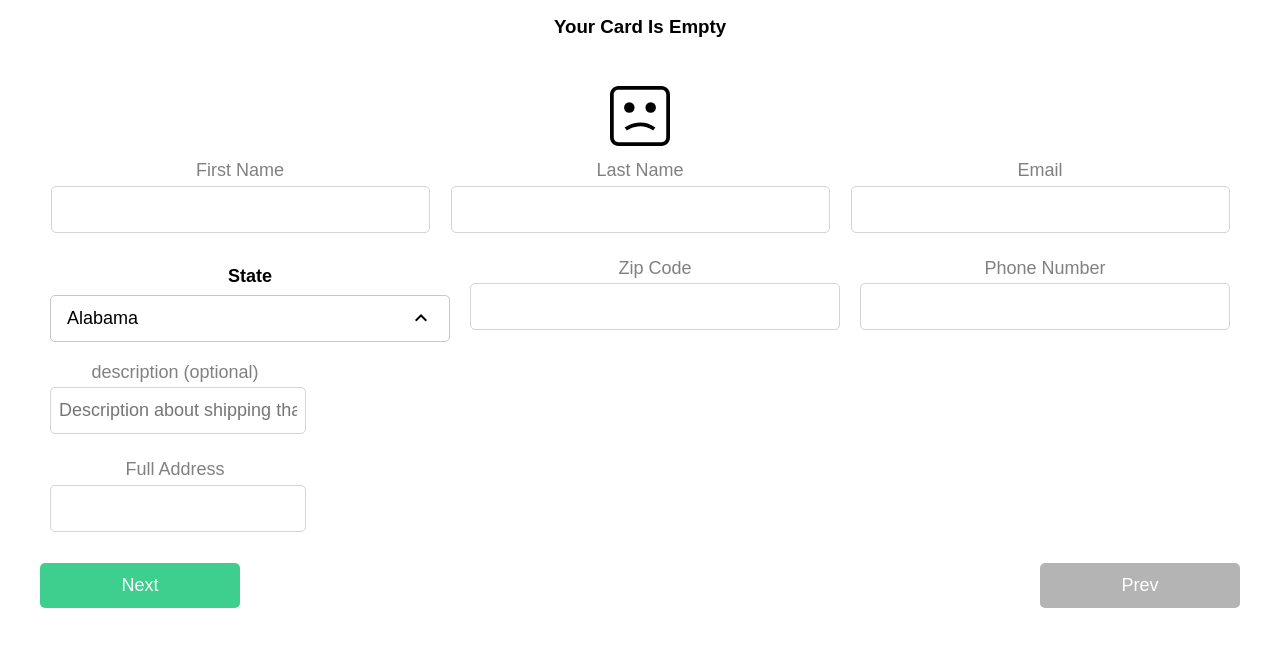
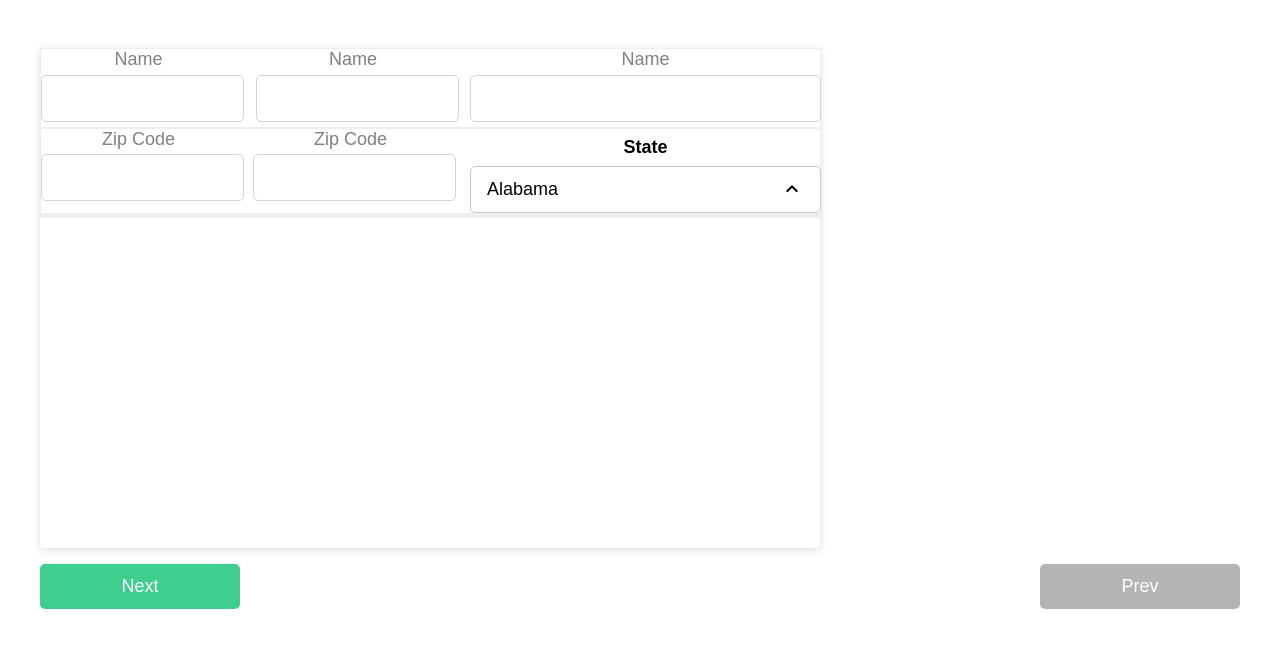
Before and after one commit to ariannargesi/StickerShop, a React (Create React App) app: page /checkout in a window 1280 px wide. Shown: the top 648 px of the page. Built offline with nearby package versions, Linux system fonts and the light colour scheme.

Commit message:
re-writing components

```diff
--- a/src/layouts/Checkout/ShippingInfo/ShippingInfo.scss
+++ b/src/layouts/Checkout/ShippingInfo/ShippingInfo.scss
@@ -1,9 +1,26 @@
 .shipping-info {
-       > div {
-          display: flex;
-          flex-direction: row;
-          > div {
-            padding: 10px;
-          }
+  width: 1200px;
+  margin-top: 3rem;
+  display: flex;
+  justify-content: space-between;
+  .order-info {
+    width: 65%;
+    box-shadow: 0 2px 10px rgba(31,45,61,.16);
+    height: 500px;
+    border-radius: 5px;
+    .order-info-column {
+      display: flex;
+      flex-direction: row;
+      justify-content: space-between;
+      width: 100%;
+      border: 1px solid #eee;
+      > div {
+
       }
+    }
   }
+  .cart-info {
+    width: 35%;
+    height: 500px;
+  }
+}
--- a/src/layouts/Checkout/ShippingInfo/index.js
+++ b/src/layouts/Checkout/ShippingInfo/index.js
@@ -1,47 +1,38 @@
 import React from 'react'
+import './ShippingInfo.scss'
 import Input from "../../../components/Input/Input"
 import Dropdown from '../../../components/Dropdown'
-import CardItems from "../../../components/CartItems/CardItems";
-import './ShippingInfo.scss'
-
-import {states} from '../../../staticDatas'
-
+import { states as statesList } from '../../../staticDatas'
 const ShippingInfo = () => {
     return (
-        <div className="order-info">
-            <div className="cart-info">
-                <CardItems/>
-            </div>
-            <div className="shipping-info">
-                <div>
-                    <div style={{flex: "1 4 auto"}}>
-                        <Input type={"text"} name={"First Name"}/>
+        <div className="shipping-info">
+            <div className="order-info">
+                <div className="order-info-column">
+                    <div style={{width: "25%"}}>
+                        <Input name={"Name"}/>
                     </div>
-                    <div style={{flex: "1 4 auto"}}>
-                        <Input type={"text"} name={"Last Name"}/>
+                    <div style={{width: "25%"}}>
+                        <Input name={"Name"}/>
                     </div>
-                    <div style={{flex: "1 1 auto"}}>
-                        <Input type={"email"} name={"Email"}/>
+                    <div style={{width: "45%"}}>
+                        <Input name={"Name"}/>
                     </div>
                 </div>
-                <div>
-                    <div style={{flex: "1 1 auto", width: "280px"}}>
-                        <Dropdown items={states} current={states[0]} title={"State"} />
-                    </div>
-                    <div style={{flex: "1 1 auto"}}>
+                <div className="order-info-column">
+                    <div style={{width: "25%"}}>
                         <Input type={"text"} name={"Zip Code"}/>
                     </div>
-                    <div style={{flex: "1 1 auto"}}>
-                        <Input type={"text"} name={"Phone Number"}/>
+                    <div style={{width: "25%"}}>
+                        <Input type={"text"} name={"Zip Code"}/>
+                    </div>
+                    <div style={{width: "45%", paddingLeft: "5px"}}>
+                        <Dropdown items={statesList}  title={"State"} current={statesList[0]} />
                     </div>
                 </div>
-                <div>
-                    <Input type={"text"} name={"description (optional)"} placeholder="Description about shipping that maybe we need to know "/>
-                </div>
-                <div>
-                    <Input type={"text"} name={"Full Address"} />
-                </div>
+                <div className="order-info-column"></div>
+                <div className="order-info-column"></div>
             </div>
+            <div className="cart-info"></div>
         </div>
     )
 }
```
